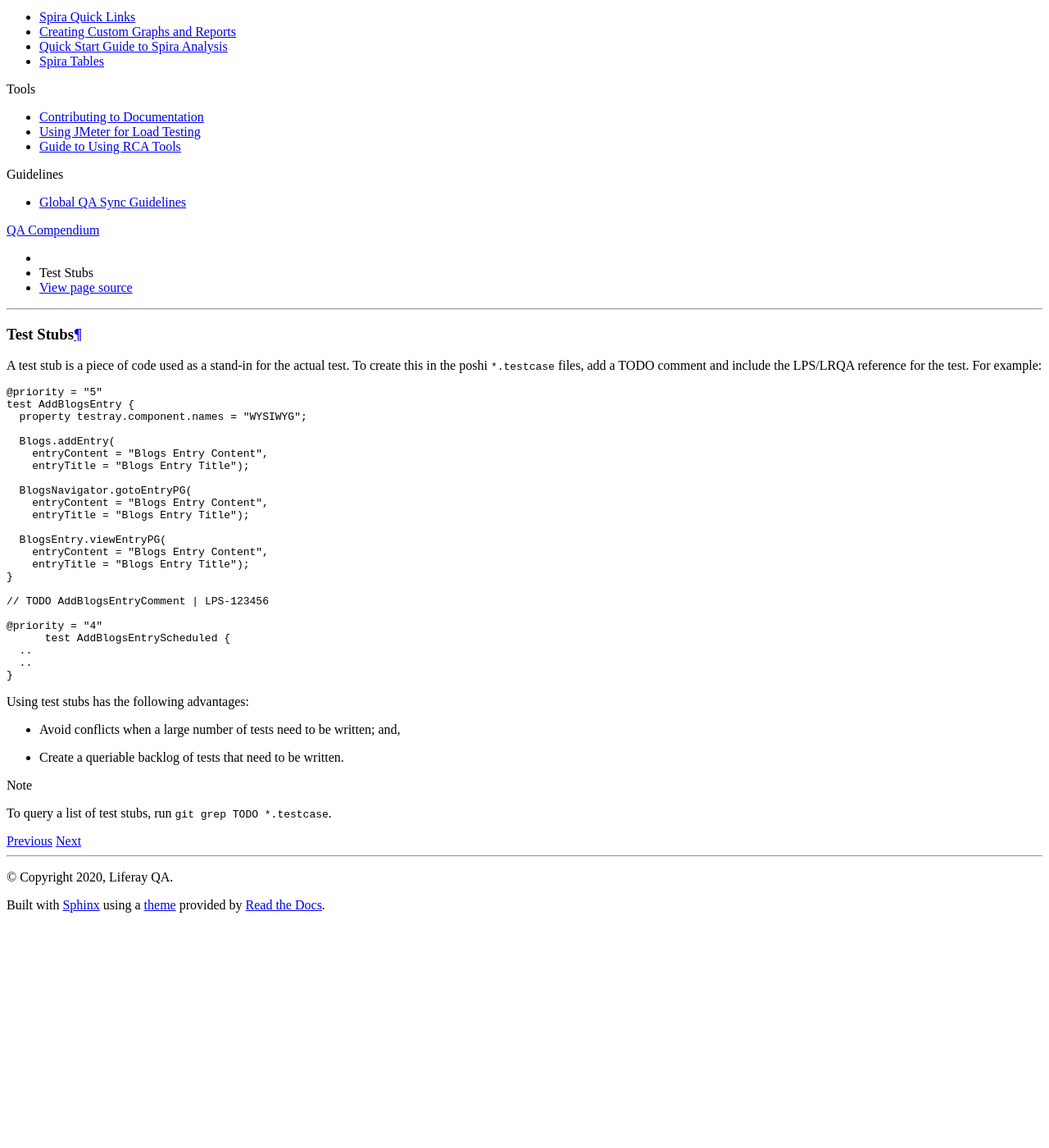
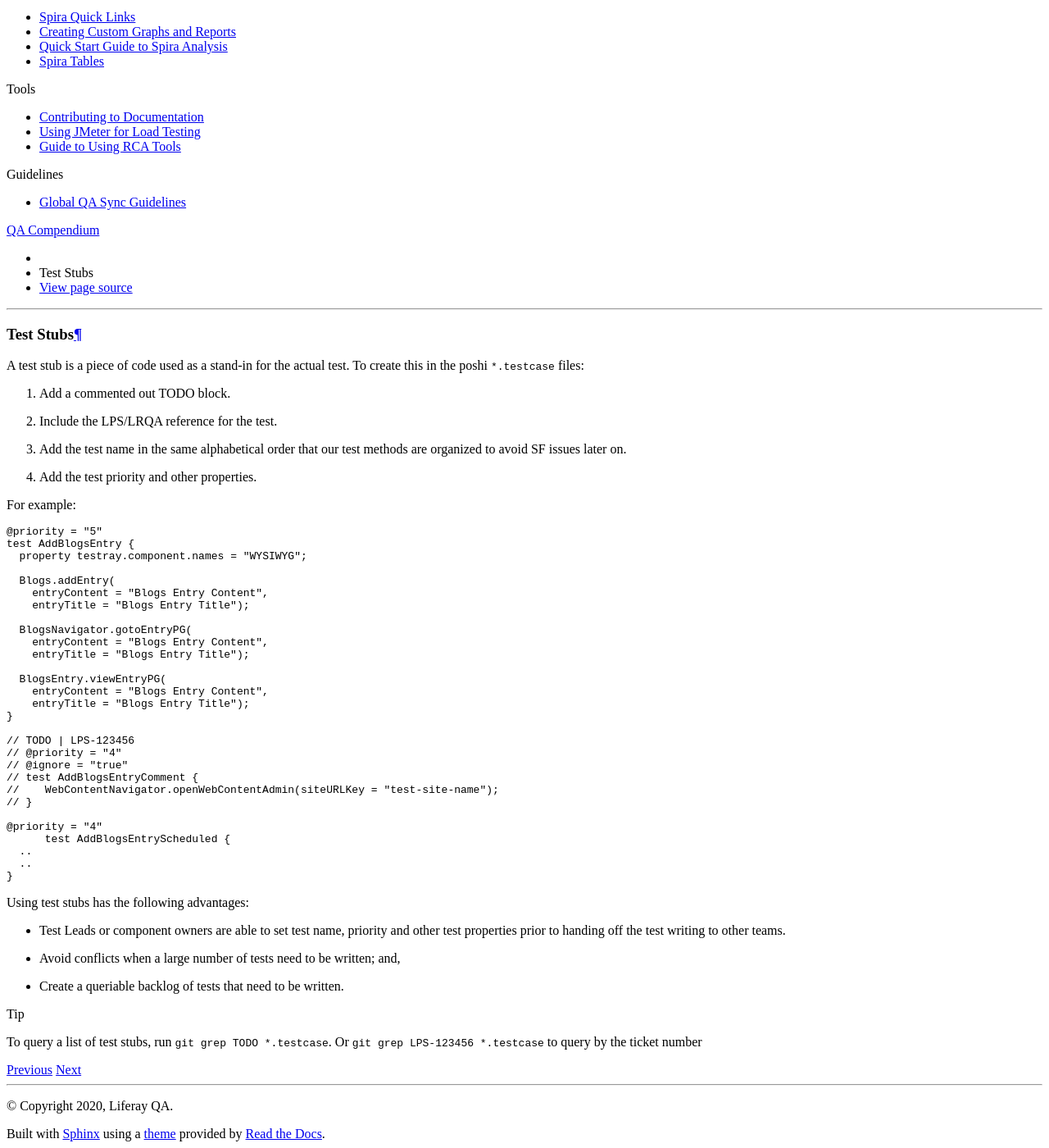
Before and after one commit to nikki-pru/qa-compendium, a Sphinx documentation site: the page built from docs/poshi/stubbing.rst, in a window 1280 px wide and 1400 px high, scrolled down 669 px. Shown: the whole window at 82% size. Built offline with Sphinx 7.4.7 and the Read the Docs theme 2.0.0, drawn with Linux system fonts in a browser that asks for light colours; before the commit the page ends 1790 px from its top, so only the background shows below that.

Commit message:
LRQA-64309 More detail

```diff
--- a/docs/poshi/stubbing.rst
+++ b/docs/poshi/stubbing.rst
@@ -2,7 +2,14 @@
 Test Stubs
 ==========
 
-A test stub is a piece of code used as a stand-in for the actual test. To create this in the poshi ``*.testcase`` files, add a TODO comment and include the LPS/LRQA reference for the test. For example:
+A test stub is a piece of code used as a stand-in for the actual test. To create this in the poshi ``*.testcase`` files:
+
+1. Add a commented out TODO block.
+2. Include the LPS/LRQA reference for the test.
+3. Add the test name in the same alphabetical order that our test methods are organized to avoid SF issues later on.
+4. Add the test priority and other properties.
+
+For example:
 ::
   @priority = "5"
   test AddBlogsEntry {
@@ -21,7 +28,12 @@
       entryTitle = "Blogs Entry Title");
   }
 
-  // TODO AddBlogsEntryComment | LPS-123456
+  // TODO | LPS-123456
+  // @priority = "4"
+  // @ignore = "true"
+  // test AddBlogsEntryComment {
+  //    WebContentNavigator.openWebContentAdmin(siteURLKey = "test-site-name");
+  // }
 
   @priority = "4"
   	test AddBlogsEntryScheduled {
@@ -31,8 +43,13 @@
 
 Using test stubs has the following advantages:
 
+* Test Leads or component owners are able to set test name, priority and other test properties prior to handing off the test writing to other teams.
 * Avoid conflicts when a large number of tests need to be written; and,
 * Create a queriable backlog of tests that need to be written.
 
-.. note::
+.. important::
+
+
+.. tip::
   To query a list of test stubs, run ``git grep TODO *.testcase``.
+  Or ``git grep LPS-123456 *.testcase`` to query by the ticket number
```
